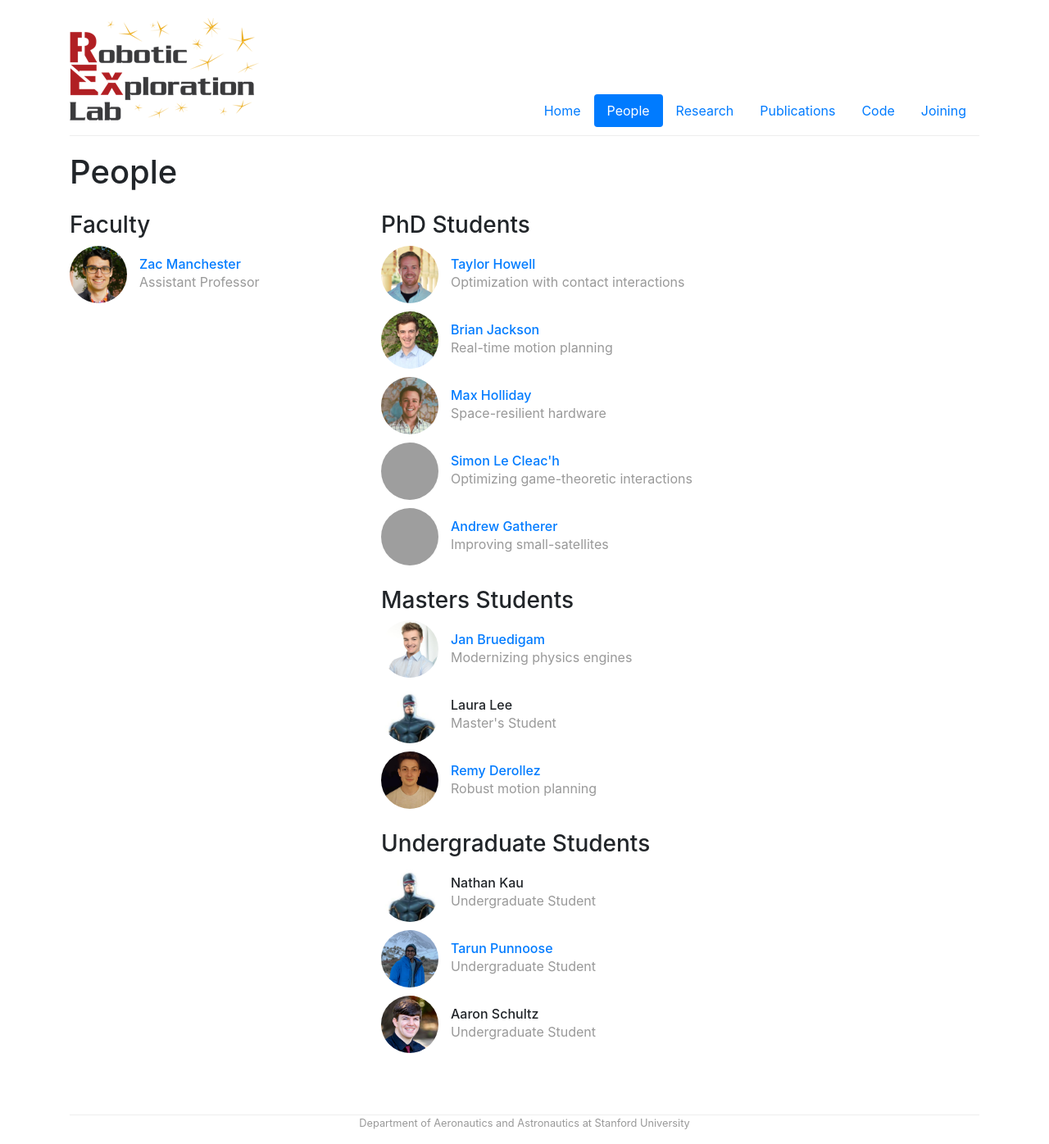
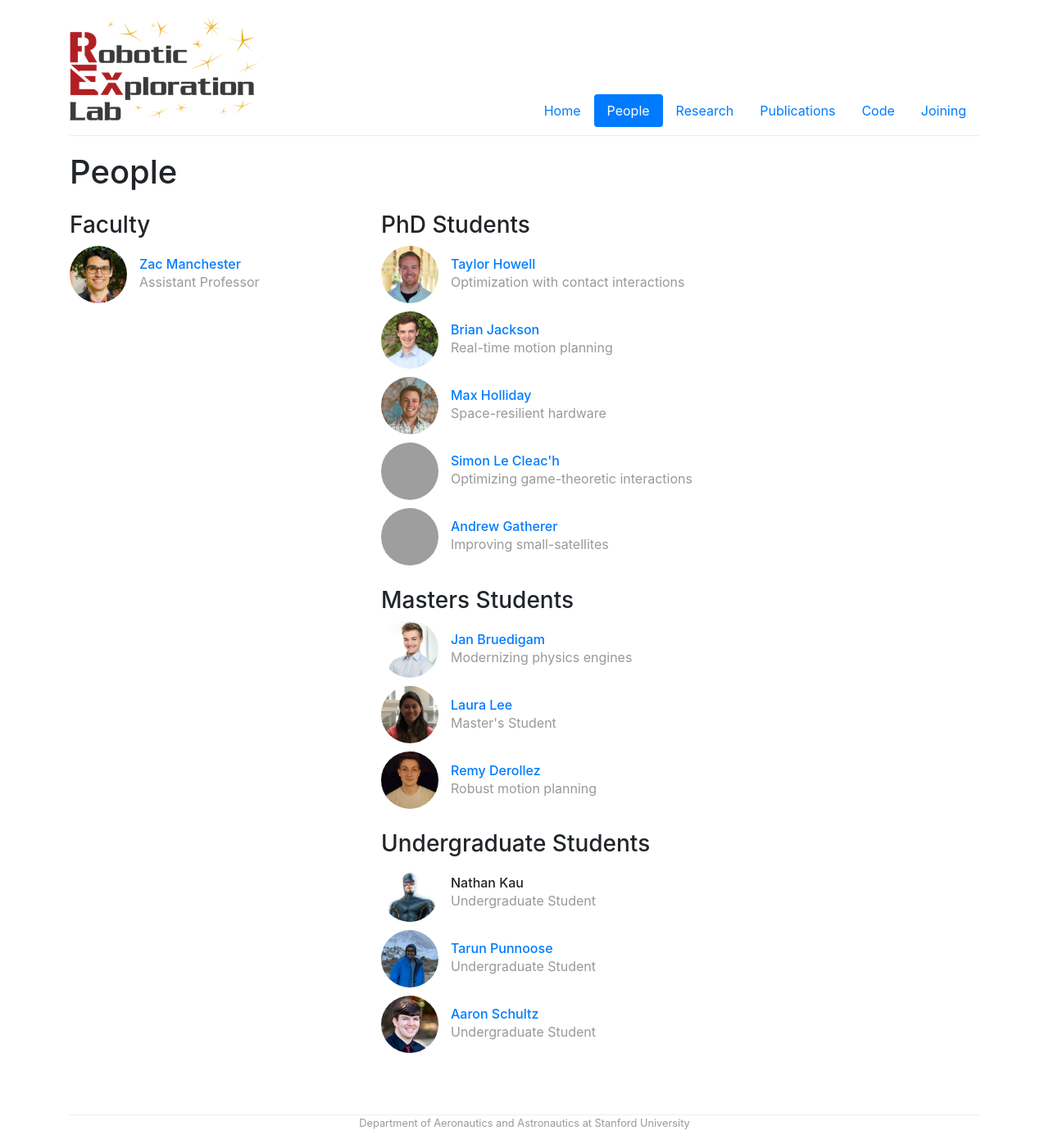
Before and after one commit to RoboticExplorationLab/roboticexplorationlab.github.io, a Jekyll site: the page built from people.html, in a window 1280 px wide. Shown: the whole page at 82% size. Built offline with Jekyll 4.4.1, drawn with Linux system fonts in a browser that asks for light colours; grey boxes are pictures that could not be loaded.

Commit message:
Updated Laura's profile

```diff
--- a/_data/people.yml
+++ b/_data/people.yml
@@ -56,8 +56,9 @@ jan:
 
 laura:
     display_name: "Laura Lee"
+    webpage: "https://www.linkedin.com/in/lauraleeane/"
     role: masters
-    image: /img/people/scott.png
+    image: /img/people/laura.jpg
     bio: Master's Student
 
 nathan:
@@ -75,6 +76,7 @@ tarun:
 
 aaron:
     display_name: "Aaron Schultz"
+    webpage: "https://www.linkedin.com/in/aaron-s-a4aa2685/"
     role: ugrad
     image: /img/people/aaron.jpg
     bio: Undergraduate Student
```
Also changed, not shown: img/people/laura.jpg (added).
